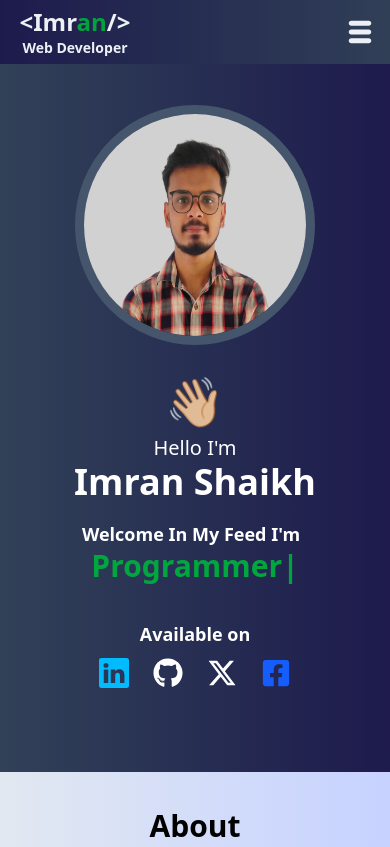
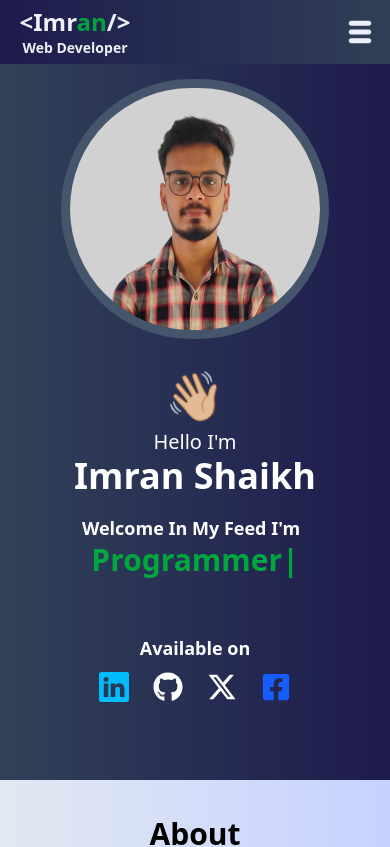
Before and after one commit to imran071202/imran-portfolio, a Next.js app: page / in a window 390 px wide. Shown: the top 847 px of the page. Built offline with nearby package versions, Linux system fonts and the light colour scheme.

Commit message:
Your commit message here

```diff
--- a/components/Body.js
+++ b/components/Body.js
@@ -16,7 +16,7 @@ const Body = () => {
                  transition={{ duration: 1.5 }}
 
 
-                id='Body' name="Home" className=" h-193 text-center md:text-left md:h-175 text-white main bg-gradient-to-r from-slate-700 to-indigo-950  md:mt-0 px-3 md:px-0 flex flex-col md:flex-row justify-center md:justify-center ">
+                id='Body' name="Home" className=" h-195 text-center md:text-left md:h-175 text-white main bg-gradient-to-r from-slate-700 to-indigo-950  md:mt-0 px-3 md:px-0 flex flex-col md:flex-row justify-center md:justify-center ">
 
               <motion.div
 
@@ -54,7 +54,7 @@ const Body = () => {
                     {/* <div className="btn mt-3 ">
     <button className='px-10 py-1 rounded-2xl cursor-pointer border-0 outline-0 text-white bg-green-600 font-bold'>CV</button>
 </div> */}
-                    <div className="icon space-y-2 text-center mx-auto md:mx-0 md:w-1/3 ">
+                    <div className="icon pt-5 space-y-2 text-center mx-auto md:mx-0 md:w-1/3 ">
                         <p className='text-lg font-semibold md:text-left pb-0.5 '> Available on</p>
                         <ul className='flex space-x-6 text-3xl '>
                             <a href="https://www.linkedin.com/in/imran-shaikh-163372241/" target="_blank" className='hover:scale-120 transition-transform duration-300 cursor-pointer hover:text-pink-300'><li className='text-sky-400 cursor-pointer '><BsLinkedin className='hover:text-sky-600 ' /></li></a>
@@ -66,9 +66,9 @@ const Body = () => {
                 </motion.div>
 
                 {/* image */}
-                <div className=" right pt-10 flex justify-center  md:mt-18 md:justify-center lg:justify-center md:items-start md:pt-30 lg:pt-25 items-center  md:h-[50vh] lg:h-[70vh]  md:w-5/10 lg:w-3/10 xl:w-2.5/10 2xl:w-2/10  order-1 md:order-2 ">
-                    <div className="pic rounded-full h-60 w-60 md:h-85 md:w-88 md:mr-10 lg:mr-0 overflow-hidden  bg-center bg-cover hover:scale-115 transition-transform duration-300 cursor-pointer border-9 border-slate-600 ">
-                        <img src="./photo/imran.jpeg" alt="" className='h-60 w-60 md:h-85 md:w-88 bg-center bg-cover  ' />
+                <div className=" right pt-5 flex justify-center  md:mt-18 md:justify-center lg:justify-center md:items-start md:pt-30 lg:pt-25 items-center  md:h-[50vh] lg:h-[70vh]  md:w-5/10 lg:w-3/10 xl:w-2.5/10 2xl:w-2/10  order-1 md:order-2 ">
+                    <div className="pic rounded-full h-65 w-67 md:h-85 md:w-88 md:mr-10 lg:mr-0 overflow-hidden  bg-center bg-cover hover:scale-115 transition-transform duration-300 cursor-pointer border-9 border-slate-600 ">
+                        <img src="./photo/imran.jpeg" alt="" className='h-65 w-67 md:h-85 md:w-88 bg-center bg-cover  ' />
 
                     </div>
 
--- a/components/Footer.js
+++ b/components/Footer.js
@@ -8,7 +8,7 @@ import { FaFacebookSquare } from "react-icons/fa";
 const Footer = () => {
   return (
     <>
-      <div className="Footer h-85 md:h-25 bg-[#232126] flex flex-col md:flex-row md:justify-around justify-around items-center border-t-1 ">
+      <div className="Footer h-85 md:h-25 bg-gradient-to-r from-indigo-950 to-slate-700 flex flex-col md:flex-row md:justify-around justify-around items-center border-t-1 ">
 
 
         <div className="menu text-center text-white flex justify-center mt-5 order-1 md:order-2  ">
@@ -32,7 +32,7 @@ const Footer = () => {
  <a href="#Body" className='hover:scale-110 transition-transform duration-300 cursor-pointer' ><div className="logo order-3 md:order-1 text-white text-2xl md:ml-10 cursor-pointer"><p>&lt;Imr<span className='text-green-600'>an</span>/&gt;</p>
           <p className='text-sm text-center'>Web Developer</p></div></a>
       </div>
-      <div className="h-10 md:h-8 bg-slate-950 flex justify-center items-center">
+      <div className="h-10 md:h-6 bg-slate-950 flex justify-center items-center">
 
         <ul className='text-sm text-white'>
 
```
